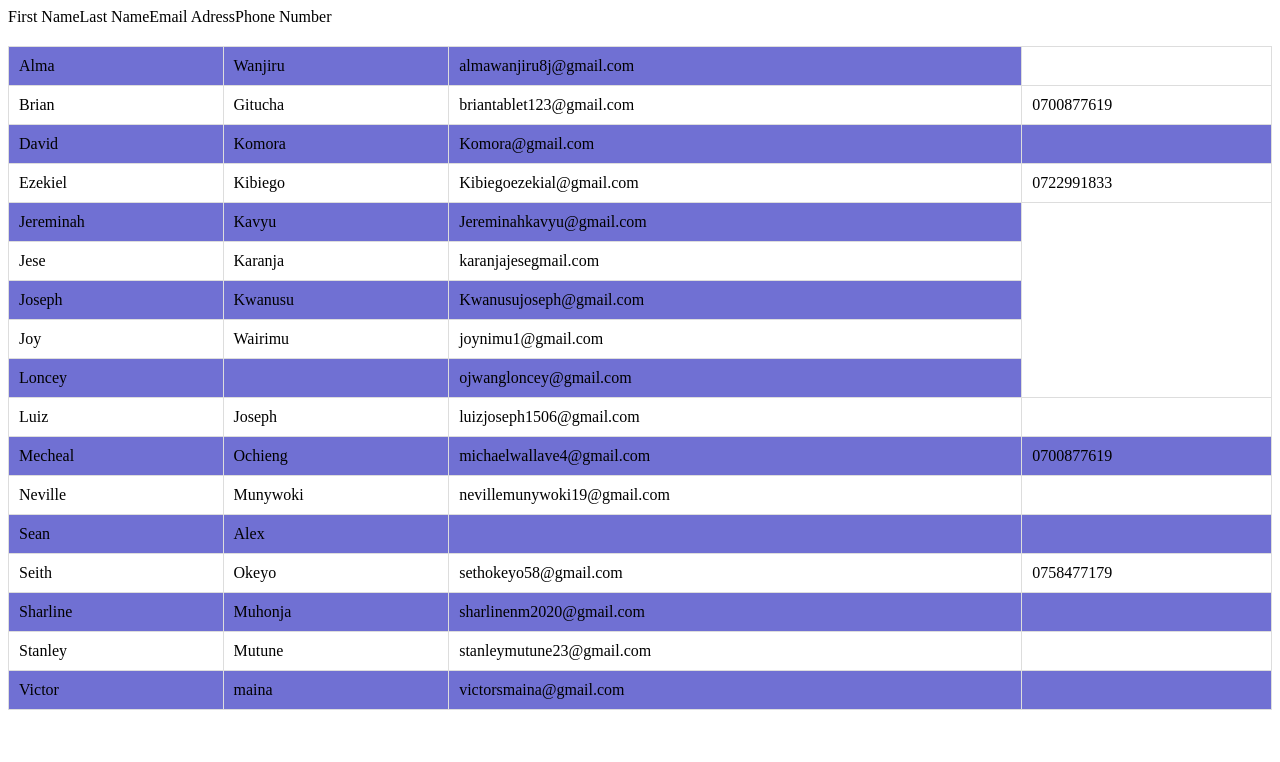
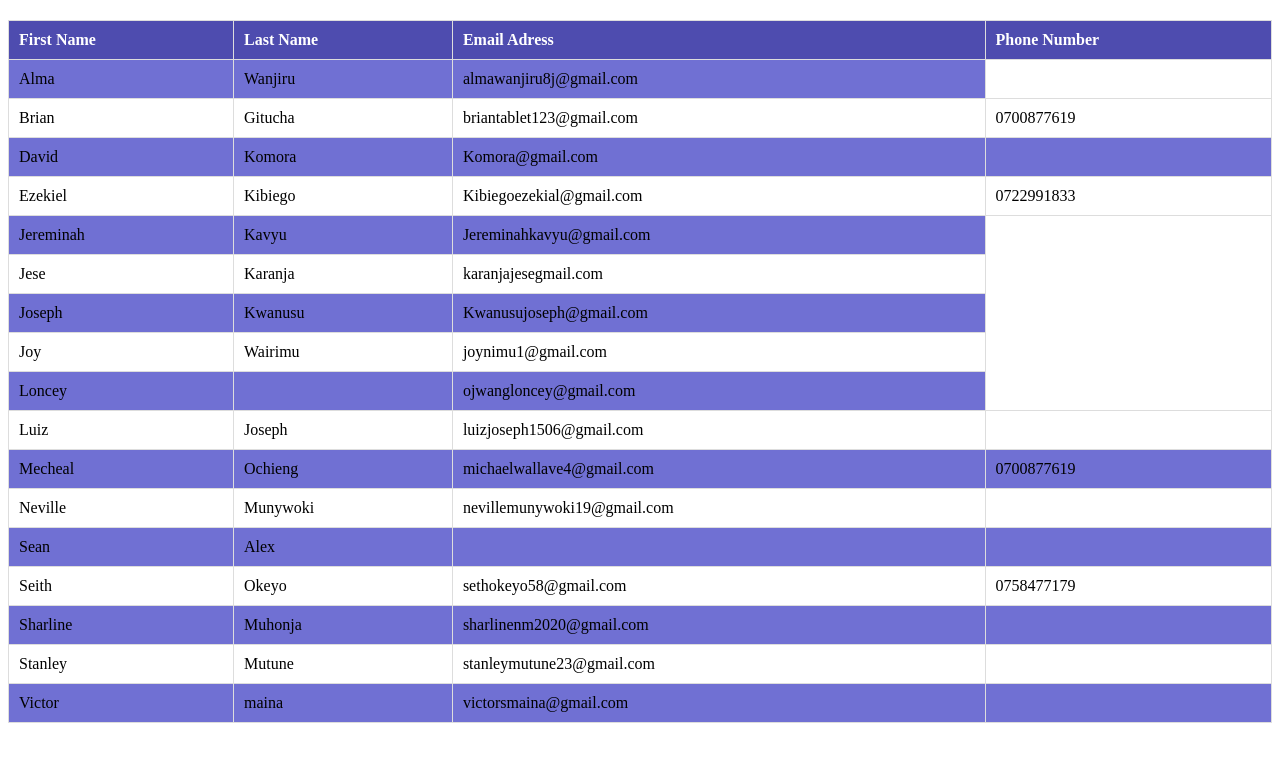
Before and after one commit to goitut/HTML-Tables, a plain HTML site: page friends.html in a window 1280 px wide. Drawn offline with Linux system fonts and the light colour scheme.

Commit message:
Just fix the problem I had with 'th' and now fine

```diff
--- a/friends.css
+++ b/friends.css
@@ -4,7 +4,18 @@ table{
     border-collapse: collapse;
 }
 
-.friend, thead, th, td {
+th, td{
+  border: 1px solid black;
+  padding: 8px;
+  text-align: left;
+}
+
+.friend{
+  margin-top: 20px;
+  width: 100%;
+  border-collapse:collapse;
+}
+.friend, th, td, th {
   border: 1px solid #ddd;
   padding: 10px;
   text-align: left;
--- a/friends.html
+++ b/friends.html
@@ -9,10 +9,12 @@
 <body>
   <table class="friend">
     <thead>
-      <tr>First Name</tr>
-      <tr>Last Name</tr>
-      <tr>Email Adress</tr>
-      <tr>Phone Number</tr>
+      <tr>
+      <th>First Name</th>
+      <th>Last Name</th>
+      <th>Email Adress</th>
+      <th>Phone Number</th>
+      </tr>
     </thead>
     <tbody>
       <tr>
```
